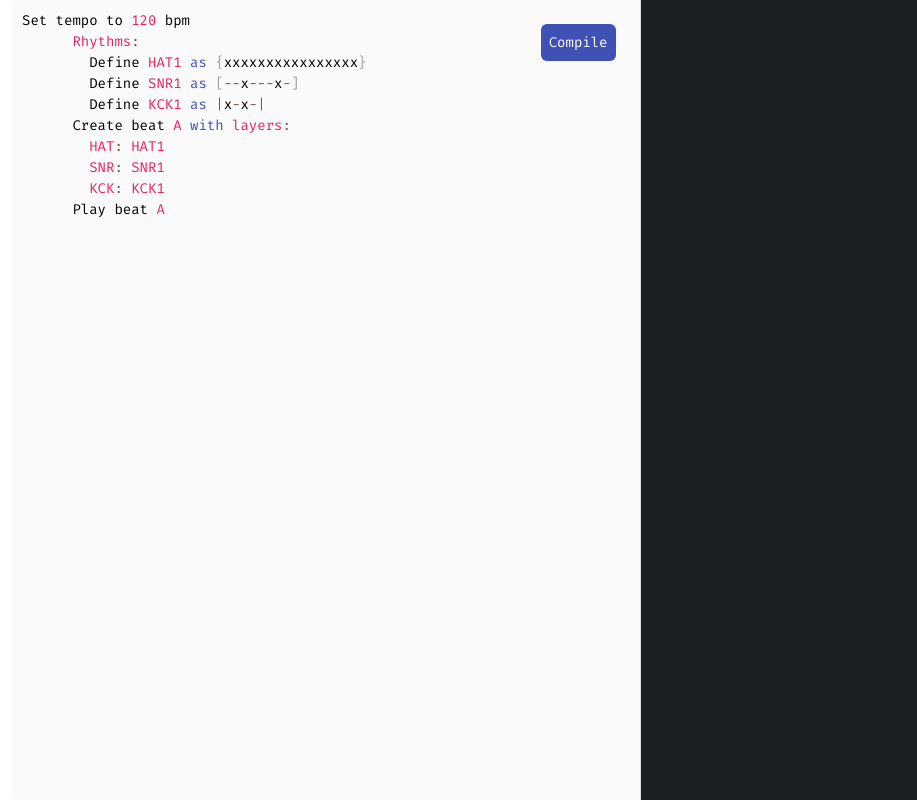
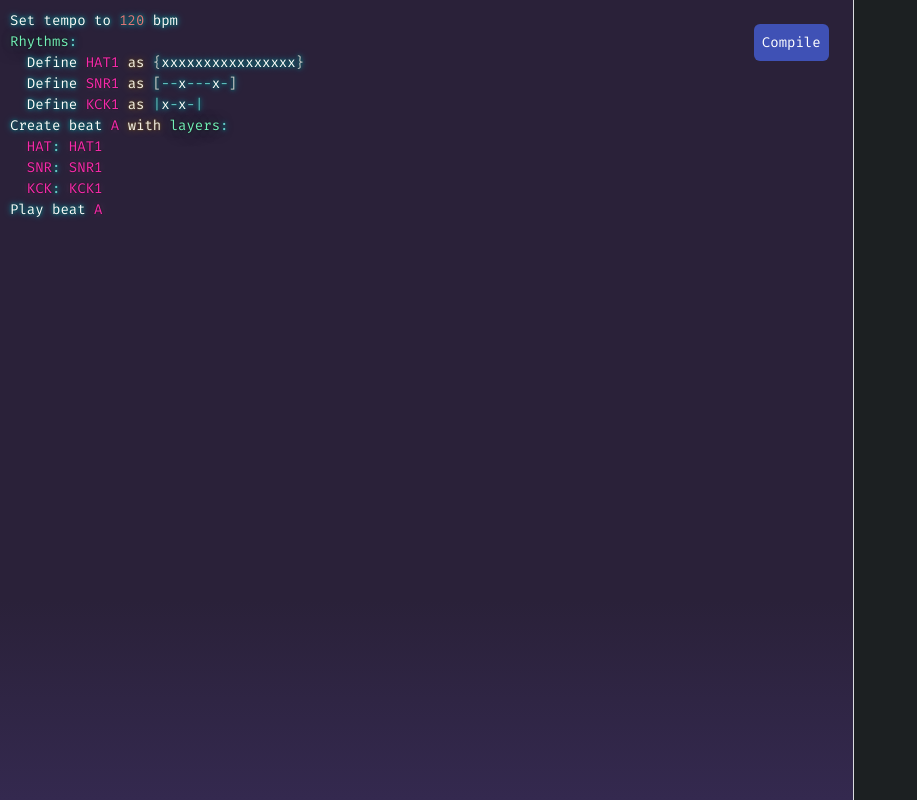
Before and after one commit to chlorophyll95/binary-beats, a React (Create React App) app: page / in a window 1280 px wide. Shown: the whole page, without its empty margins (0-917 px from the left). Built offline with nearby package versions, Linux system fonts and the light colour scheme.

Commit message:
Turns off annoying tsc error

```diff
--- a/src/App.css
+++ b/src/App.css
@@ -1,17 +1,14 @@
 /* Page */
+
 html {
   box-sizing: border-box;
 }
 
-*,
-*:before,
-*:after {
+*, *:before, *:after {
   box-sizing: inherit;
 }
 
-html,
-body,
-#root {
+html, body, #root {
   height: 100%;
   width: 100%;
 }
@@ -25,6 +22,7 @@ body {
 }
 
 /* App */
+
 .container {
   display: flex;
   height: 100%;
@@ -41,11 +39,12 @@ body {
 .container__editor {
   font-size: 14px;
   font-variant-ligatures: common-ligatures;
-  background-color: #fafafa;
-  border-radius: 3px;
+  background-color: transparent;
+  background-image: linear-gradient(to bottom, #2a2139 75%, #34294f);
   flex: 2;
   height: 100%;
-  margin-left: 12px;
+  color: #fdfdfd;
+  text-shadow: 0 0 2px #001716, 0 0 3px #03edf975, 0 0 5px #03edf975, 0 0 8px #03edf975;
 }
 
 .container__editor textarea {
@@ -69,7 +68,7 @@ body {
 }
 
 .output {
-  flex: 2;
+  flex: 1;
   border-left: solid 1px #dadce0;
   background: #1c2022;
   color: #bbbbbb;
@@ -86,62 +85,117 @@ body {
 }
 
 /* Syntax highlighting */
-.token.comment,
-.token.prolog,
-.token.doctype,
-.token.cdata {
-  color: #90a4ae;
+
+/*
+ * Synthwave '84 Theme originally by Robb Owen [@Robb0wen] for Visual Studio Code
+ * Demo: https://marc.dev/demo/prism-synthwave84
+ *
+ * Ported for PrismJS by Marc Backes [@themarcba]
+ */
+
+code[class*="language-"], pre[class*="language-"] {
+  color: #f92aad;
+  text-shadow: 0 0 2px #100c0f, 0 0 5px #dc078e33, 0 0 10px #fff3;
+  background: none;
+  font-family: Consolas, Monaco, 'Andale Mono', 'Ubuntu Mono', monospace;
+  font-size: 1em;
+  text-align: left;
+  white-space: pre;
+  word-spacing: normal;
+  word-break: normal;
+  word-wrap: normal;
+  line-height: 1.5;
+  -moz-tab-size: 4;
+  -o-tab-size: 4;
+  tab-size: 4;
+  -webkit-hyphens: none;
+  -moz-hyphens: none;
+  -ms-hyphens: none;
+  hyphens: none;
 }
+
+/* Code blocks */
+
+pre[class*="language-"] {
+  padding: 1em;
+  margin: .5em 0;
+  overflow: auto;
+}
+
+:not(pre)>code[class*="language-"], pre[class*="language-"] {
+  background-color: transparent !important;
+  background-image: linear-gradient(to bottom, #2a2139 75%, #34294f);
+}
+
+/* Inline code */
+
+:not(pre)>code[class*="language-"] {
+  padding: .1em;
+  border-radius: .3em;
+  white-space: normal;
+}
+
+.token.comment, .token.block-comment, .token.prolog, .token.doctype, .token.cdata {
+  color: #8e8e8e;
+}
+
 .token.punctuation {
-  color: #9e9e9e;
+  color: #ccc;
 }
-.namespace {
-  opacity: 0.7;
+
+.token.tag, .token.attr-name, .token.namespace, .token.number, .token.unit, .token.hexcode, .token.deleted {
+  color: #e2777a;
 }
-.token.property,
-.token.tag,
-.token.boolean,
-.token.number,
-.token.constant,
-.token.symbol,
-.token.deleted {
-  color: #e91e63;
+
+.token.property, .token.selector {
+  color: #72f1b8;
+  text-shadow: 0 0 2px #100c0f, 0 0 10px #257c5575, 0 0 35px #21272475;
 }
-.token.selector,
-.token.attr-name,
-.token.string,
-.token.char,
-.token.builtin,
-.token.inserted {
-  color: #4caf50;
+
+.token.function-name {
+  color: #6196cc;
 }
-.token.operator,
-.token.entity,
-.token.url,
-.language-css .token.string,
-.style .token.string {
-  color: #795548;
+
+.token.boolean, .token.selector .token.id, .token.function {
+  color: #fdfdfd;
+  text-shadow: 0 0 2px #001716, 0 0 3px #03edf975, 0 0 5px #03edf975, 0 0 8px #03edf975;
 }
-.token.atrule,
-.token.attr-value,
-.token.keyword {
-  color: #3f51b5;
+
+.token.class-name {
+  color: #fff5f6;
+  text-shadow: 0 0 2px #000, 0 0 10px #fc1f2c75, 0 0 5px #fc1f2c75, 0 0 25px #fc1f2c75;
 }
-.token.function {
-  color: #f44336;
+
+.token.constant, .token.symbol {
+  color: #f92aad;
+  text-shadow: 0 0 2px #100c0f, 0 0 5px #dc078e33, 0 0 10px #fff3;
 }
-.token.regex,
-.token.important,
-.token.variable {
-  color: #ff9800;
+
+.token.important, .token.atrule, .token.keyword, .token.selector .token.class, .token.builtin {
+  color: #f4eee4;
+  text-shadow: 0 0 2px #393a33, 0 0 8px #f39f0575, 0 0 2px #f39f0575;
 }
-.token.important,
-.token.bold {
+
+.token.string, .token.char, .token.attr-value, .token.regex, .token.variable {
+  color: #f87c32;
+}
+
+.token.operator, .token.entity, .token.url {
+  color: #67cdcc;
+}
+
+.token.important, .token.bold {
   font-weight: bold;
 }
+
 .token.italic {
   font-style: italic;
 }
+
 .token.entity {
   cursor: help;
 }
+
+.token.inserted {
+  color: green;
+}
--- a/src/App.tsx
+++ b/src/App.tsx
@@ -35,8 +35,7 @@ class App extends Component<any, State> {
   HAT: HAT1
   SNR: SNR1
   KCK: KCK1
-      Play beat A
-      `,
+Play beat A`,
       isSidebarOpen: false,
       logs: [],
     };
--- a/src/dsl/ast/Rhythm.ts
+++ b/src/dsl/ast/Rhythm.ts
@@ -1,7 +1,7 @@
 import { Node } from "../libs/Node";
 
 abstract class Rhythm extends Node {
-  pattern: string = "" ;
+  pattern: string = "";
 }
 
 export default Rhythm;
--- a/tsconfig.json
+++ b/tsconfig.json
@@ -17,7 +17,8 @@
     "resolveJsonModule": true,
     "isolatedModules": true,
     "noEmit": true,
-    "jsx": "react"
+    "jsx": "react",
+    "strictPropertyInitialization": false
   },
   "include": [
     "src"
```
Lines whose indentation alone changed are shown as unchanged.
